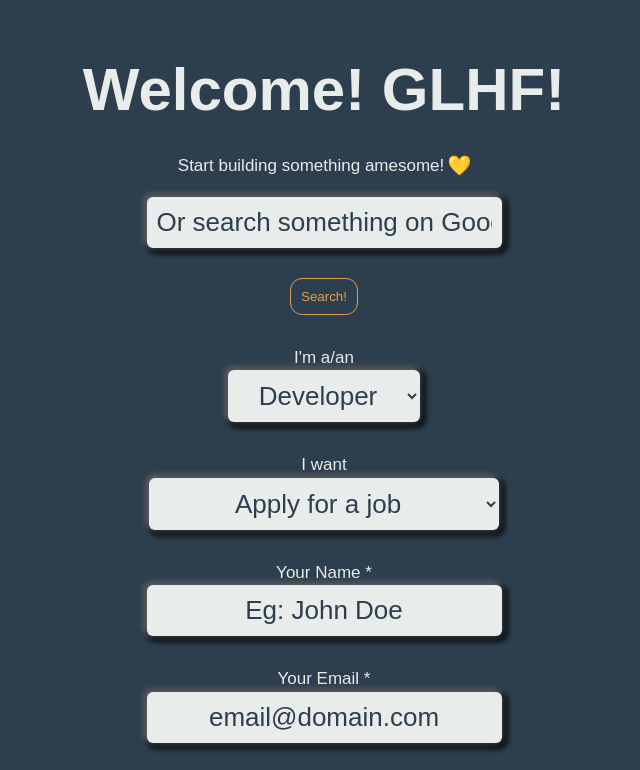
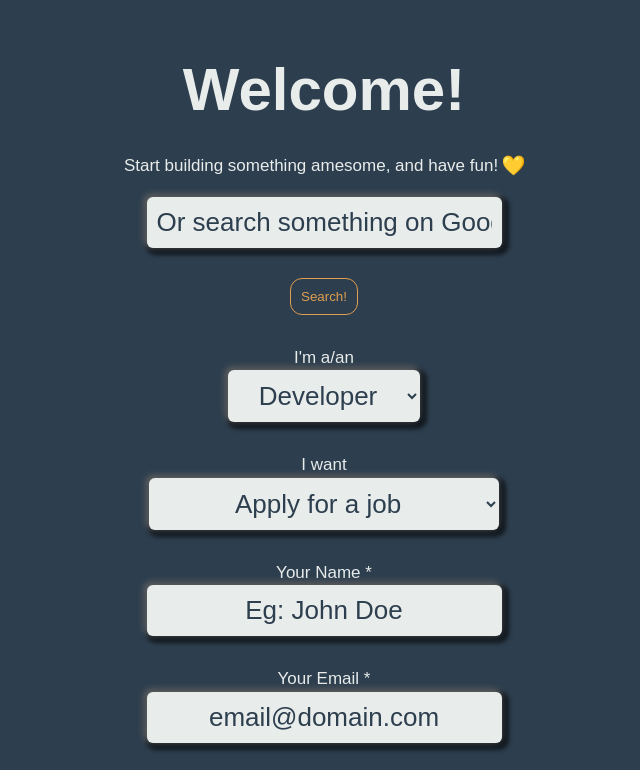
Before and after one commit to FabioViscuso/express-boilerplate, a website: page frontend/public/index.html in a window 1280 px wide. Shown: the top 770 px of the page, without its empty margins (316-956 px from the left). Drawn offline with Linux system fonts and the light colour scheme.

Commit message:
feat: minor changes to text

```diff
--- a/frontend/public/index.html
+++ b/frontend/public/index.html
@@ -20,9 +20,9 @@
 
     <body class="bg-neutral">
         <main class="column align-center">
-            <h1 class="m-t-xl">Welcome! GLHF!</h1>
+            <h1 class="m-t-xl">Welcome!</h1>
             <p class="m-t-m">
-                Start building something amesome!
+                Start building something amesome, and have fun!
                 <span class="inline-block anim-beating">&#128155;</span>
             </p>
             <form
```
